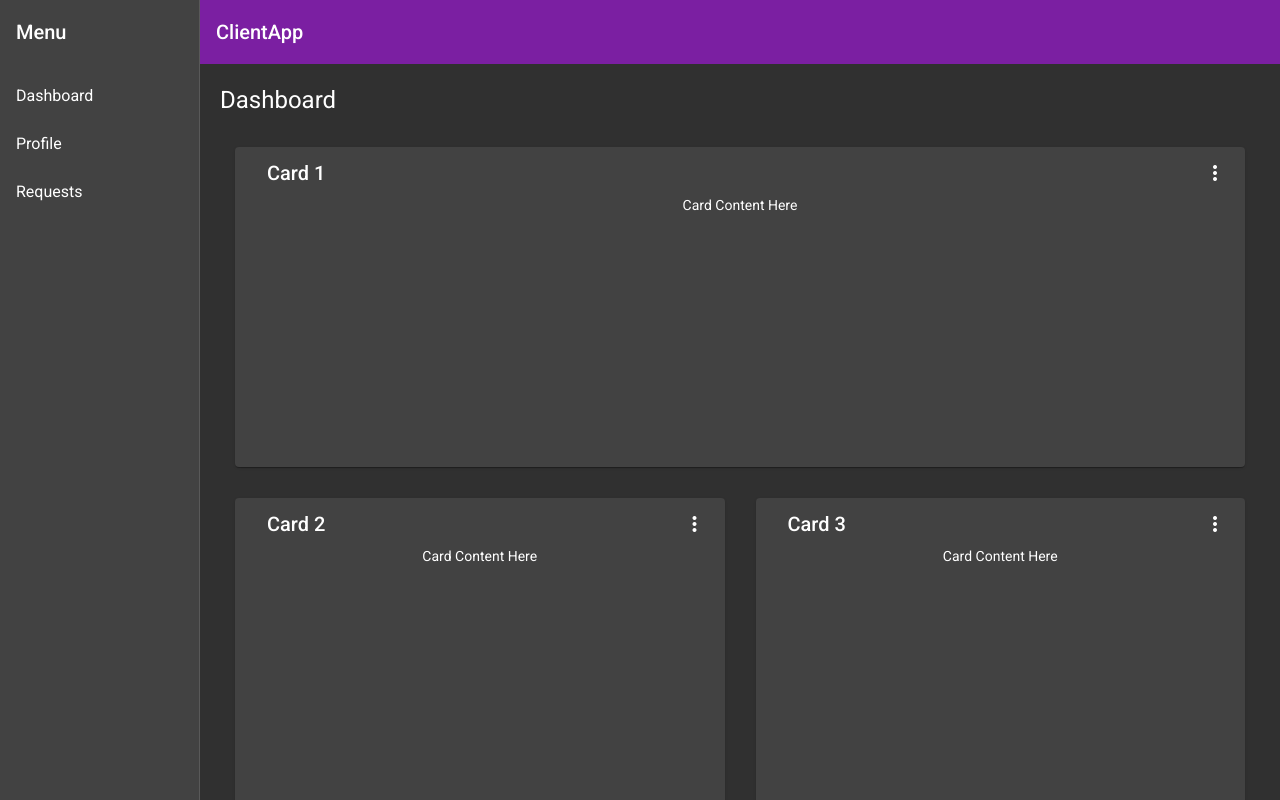
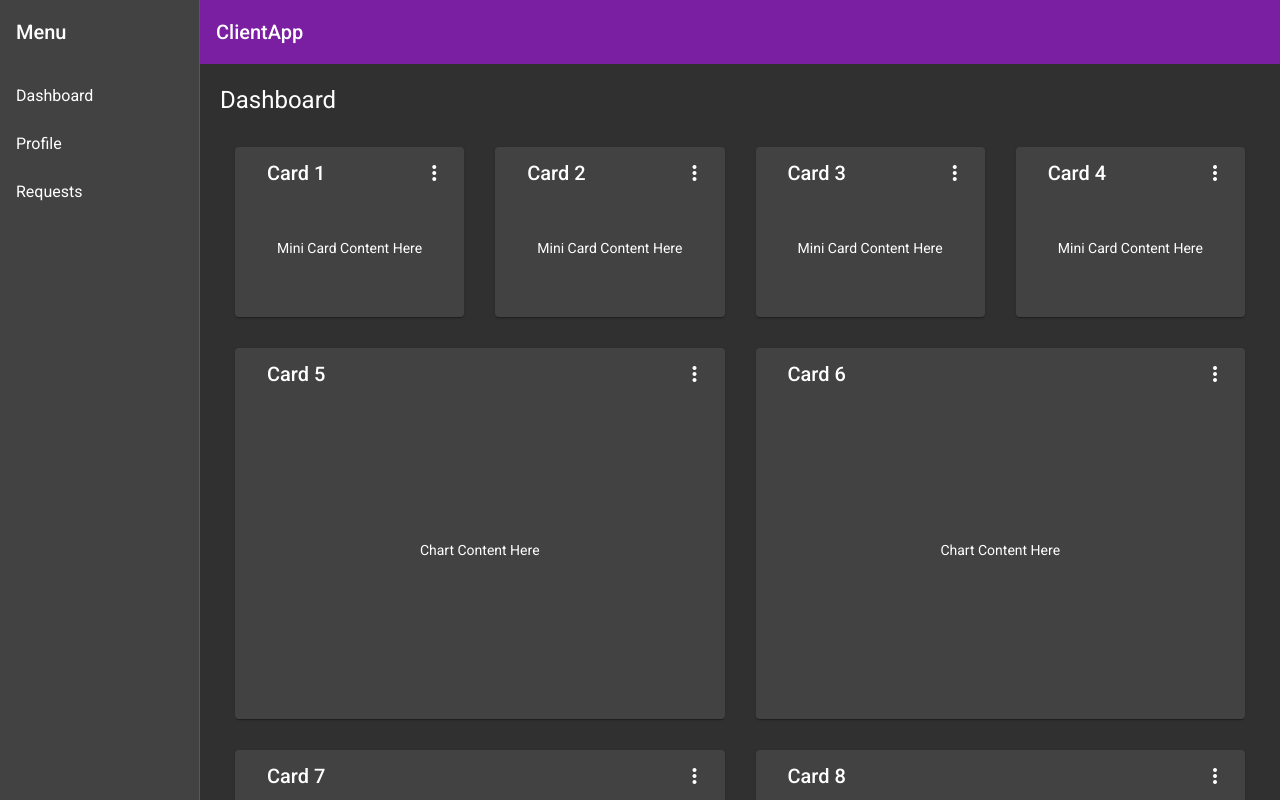
Before and after one commit to wedyor/TeamManagement, an Angular app in the folder ClientApp/: page /dashboard in a window 1280 px wide. Built offline with nearby package versions, Linux system fonts and the light colour scheme.

Commit message:
create cards

```diff
--- a/ClientApp/src/app/app.module.ts
+++ b/ClientApp/src/app/app.module.ts
@@ -15,12 +15,14 @@ import { DashComponent } from './dash/dash.component';
 import { MatGridListModule } from '@angular/material/grid-list';
 import { MatCardModule } from '@angular/material/card';
 import { MatMenuModule } from '@angular/material/menu';
+import { CardComponent } from './card/card.component';
 
 @NgModule({
   declarations: [
     AppComponent,
     NavComponent,
-    DashComponent
+    DashComponent,
+    CardComponent
   ],
   imports: [
     BrowserModule,
--- /dev/null
+++ b/ClientApp/src/app/card/card.component.css
@@ -0,0 +1,31 @@
+/*card.component.css*/
+.more-button {
+    position: absolute;
+    top: 5px;
+    right: 10px;
+ }
+
+ .dashboard-card {
+    position: absolute;
+    top: 15px;
+    left: 15px;
+    right: 15px;
+    bottom: 15px;
+ }
+
+
+ .dashboard-card-content {
+    text-align: center;
+    flex-grow: 1;
+    display: flex;
+    flex-direction: column;
+    align-items: center;
+    max-height: 100%;
+    justify-content: center;
+    align-items: stretch;
+ }
+
+ mat-card {
+    display: flex;
+    flex-direction: column;
+ }
--- /dev/null
+++ b/ClientApp/src/app/card/card.component.html
@@ -0,0 +1,17 @@
+<mat-card class="dashboard-card">
+    <mat-card-header>
+        <mat-card-title>
+            {{title}}
+            <button mat-icon-button class="more-button" [matMenuTriggerFor]="menu" aria-label="Toggle menu">
+                <mat-icon>more_vert</mat-icon>
+            </button>
+            <mat-menu #menu="matMenu" xPosition="before">
+                <button mat-menu-item>Expand</button>
+                <button mat-menu-item>Remove</button>
+            </mat-menu>
+        </mat-card-title>
+    </mat-card-header>
+    <mat-card-content class="dashboard-card-content">
+        <ng-content></ng-content>
+    </mat-card-content>
+ </mat-card>
--- /dev/null
+++ b/ClientApp/src/app/card/card.component.ts
@@ -0,0 +1,16 @@
+import { Component, OnInit, Input } from '@angular/core';
+
+@Component({
+  selector: 'app-card',
+  templateUrl: './card.component.html',
+  styleUrls: ['./card.component.css']
+})
+export class CardComponent implements OnInit {
+  @Input() title?: string;
+  constructor() { }
+
+  ngOnInit(): void {
+
+  }
+
+}
--- a/ClientApp/src/app/dash/dash.component.html
+++ b/ClientApp/src/app/dash/dash.component.html
@@ -1,24 +1,20 @@
+<!--dash.component.html-->
 <div class="grid-container">
   <h1 class="mat-h1">Dashboard</h1>
-  <mat-grid-list cols="2" rowHeight="350px">
-    <mat-grid-tile *ngFor="let card of cards | async" [colspan]="card.cols" [rowspan]="card.rows">
-      <mat-card class="dashboard-card">
-        <mat-card-header>
-          <mat-card-title>
-            {{card.title}}
-            <button mat-icon-button class="more-button" [matMenuTriggerFor]="menu" aria-label="Toggle menu">
-              <mat-icon>more_vert</mat-icon>
-            </button>
-            <mat-menu #menu="matMenu" xPosition="before">
-              <button mat-menu-item>Expand</button>
-              <button mat-menu-item>Remove</button>
-            </mat-menu>
-          </mat-card-title>
-        </mat-card-header>
-        <mat-card-content class="dashboard-card-content">
-          <div>Card Content Here</div>
-        </mat-card-content>
-      </mat-card>
+  <mat-grid-list cols="{{ ( cardLayout | async )?.columns }}" rowHeight="200px">
+    <!--Mini Cards-->
+    <mat-grid-tile *ngFor="let i of [1, 2, 3, 4]" [colspan]="( cardLayout | async )?.miniCard?.cols"
+      [rowspan]="( cardLayout | async )?.miniCard?.rows">
+      <app-card title="Card {{i}}"><div>Mini Card Content Here</div></app-card>
+    </mat-grid-tile>
+    <!--Charts-->
+    <mat-grid-tile *ngFor="let i of [5, 6, 7, 8]" [colspan]="( cardLayout | async )?.chart?.cols"
+      [rowspan]="( cardLayout | async )?.chart?.rows">
+      <app-card title="Card {{i}}"><div>Chart Content Here</div></app-card>
+    </mat-grid-tile>
+    <!--Table-->
+    <mat-grid-tile [colspan]="( cardLayout | async )?.table?.cols" [rowspan]="( cardLayout | async )?.table?.rows">
+      <app-card title="Card 9"><div>Table Content Here</div></app-card>
     </mat-grid-tile>
   </mat-grid-list>
-</div>
+ </div>
--- a/ClientApp/src/app/dash/dash.component.ts
+++ b/ClientApp/src/app/dash/dash.component.ts
@@ -9,23 +9,23 @@ import { Breakpoints, BreakpointObserver } from '@angular/cdk/layout';
 })
 export class DashComponent {
   /** Based on the screen size, switch from standard to one column per row */
-  cards = this.breakpointObserver.observe(Breakpoints.Handset).pipe(
+  cardLayout = this.breakpointObserver.observe(Breakpoints.Handset).pipe(
     map(({ matches }) => {
       if (matches) {
-        return [
-          { title: 'Card 1', cols: 1, rows: 1 },
-          { title: 'Card 2', cols: 1, rows: 1 },
-          { title: 'Card 3', cols: 1, rows: 1 },
-          { title: 'Card 4', cols: 1, rows: 1 }
-        ];
+        return {
+          columns: 1,
+          miniCard: { cols: 1, rows: 1 },
+          chart: { cols: 1, rows: 2 },
+          table: { cols: 1, rows: 4 },
+        };
       }
 
-      return [
-        { title: 'Card 1', cols: 2, rows: 1 },
-        { title: 'Card 2', cols: 1, rows: 1 },
-        { title: 'Card 3', cols: 1, rows: 2 },
-        { title: 'Card 4', cols: 1, rows: 1 }
-      ];
+     return {
+        columns: 4,
+        miniCard: { cols: 1, rows: 1 },
+        chart: { cols: 2, rows: 2 },
+        table: { cols: 4, rows: 4 },
+      };
     })
   );
 
```
Also changed, not shown: 1 other file (tests, documents, lock files or other folders).
